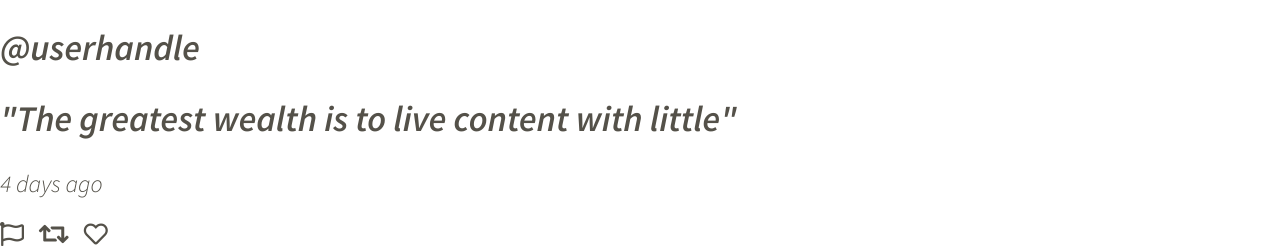
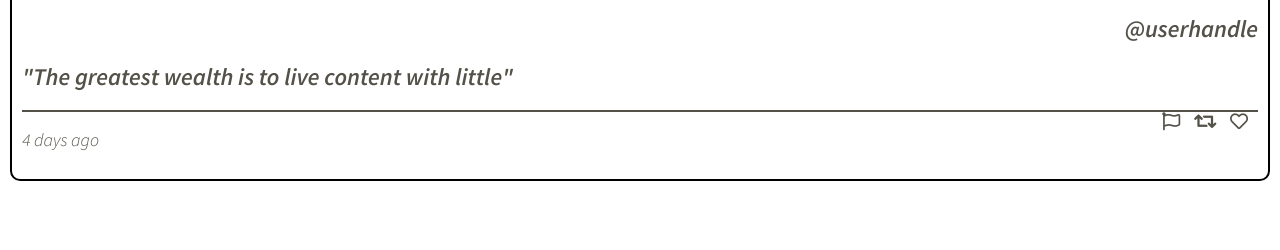
Before and after one commit to desireemendes/tweeter, a website: page public/index.html in a window 1280 px wide. Shown: the part 1150-1400 px from the top of the page. After the commit the page ends 1341 px from the top, so only its background shows below. Drawn offline with nearby package versions, Linux system fonts and the light colour scheme; a small style sheet from the web is missing.

Commit message:
tweets styling

```diff
--- a/public/styles/tweets.css
+++ b/public/styles/tweets.css
@@ -14,3 +14,29 @@
 .tweets footer i {
   margin-right: 10px;
 }
+
+.tweets {
+  background-color: white;
+  border: 2px solid black;
+  border-radius: 10px;
+  padding: 10px 10px;
+  margin: 10px;
+  }
+  .tweets:hover{
+    box-shadow: 5px 5px orange
+  }
+
+  .tweets footer {
+    font-size: 18px;
+    border-top: 2px solid;
+    display: flex;
+    justify-content: space-between;
+  }
+
+  .tweets h2 {
+  font-size: 24px;
+  }
+
+  .tweets span {
+    text-align: right;
+  }
```
